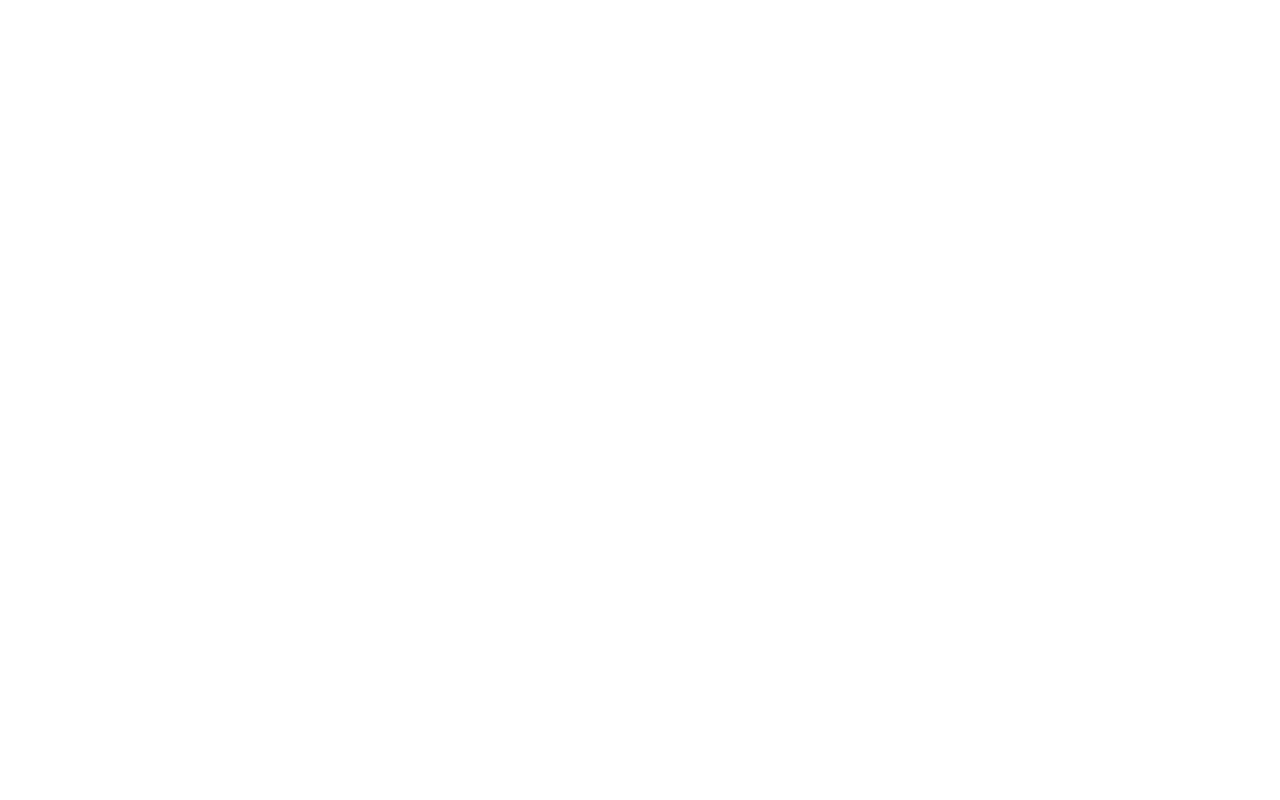
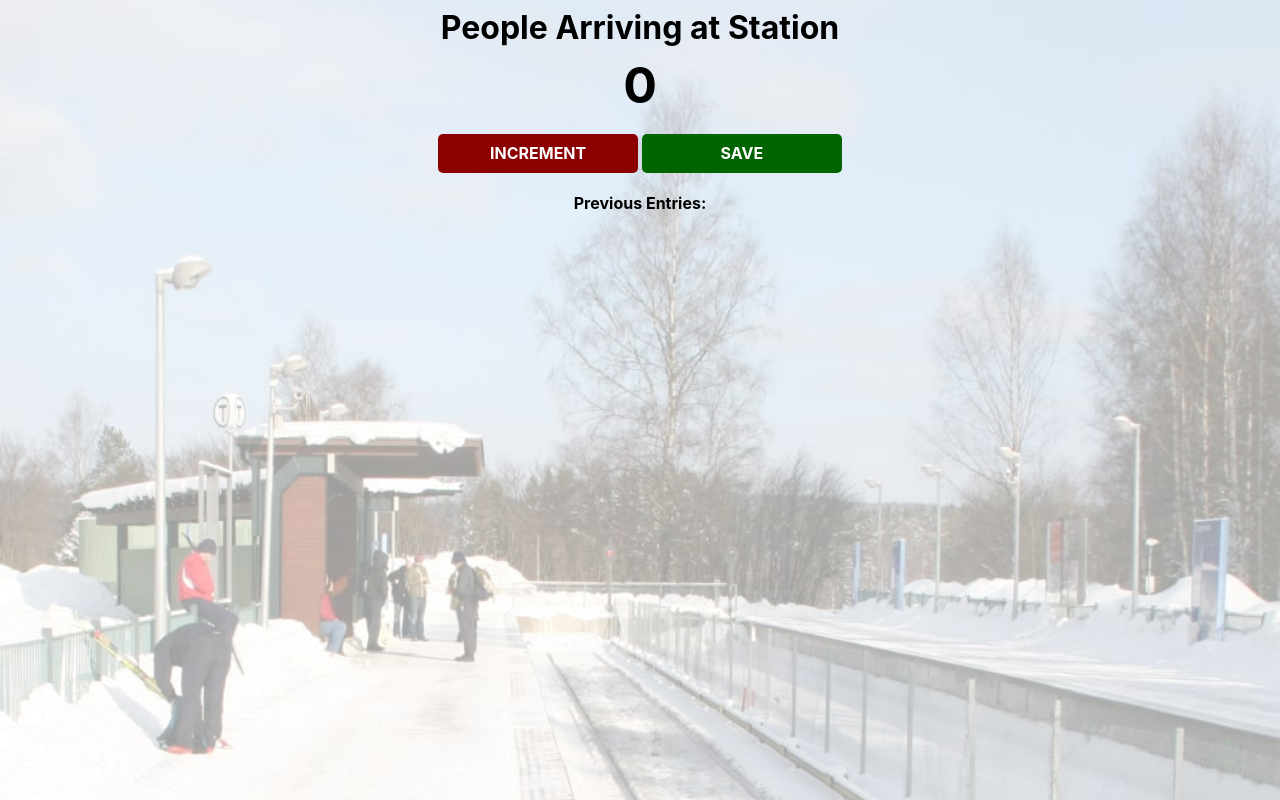
Before and after one commit to omarruedas/People-Counter, a website: page index.html in a window 1280 px wide. Drawn offline with nearby package versions, Linux system fonts and the light colour scheme.

Commit message:
Third Commit

```diff
--- a/index.html
+++ b/index.html
@@ -1,12 +1,13 @@
-<!DOCTYPE html>
-<html lang="en">
-<head>
-    <meta charset="UTF-8">
-    <meta http-equiv="X-UA-Compatible" content="IE=edge">
-    <meta name="viewport" content="width=device-width, initial-scale=1.0">
-    <title>Document</title>
-</head>
-<body>
-
-</body>
+<html>
+    <head><link rel="stylesheet" href="https://cdnjs.cloudflare.com/ajax/libs/normalize/8.0.1/normalize.css">
+        <link rel="stylesheet" href="styles.css">
+    </head>
+    <body>
+        <h1>People Arriving at Station</h1>
+        <h2 id="count-el">0</h2>
+        <button id="increment-btn" onclick="increment()">INCREMENT</button>
+        <button id="save-btn" onclick="save()">SAVE</button>
+        <p id="save-el">Previous Entries: </p>
+        <script src="index.js"></script>
+    </body>
 </html>
--- a/index.js
+++ b/index.js
@@ -0,0 +1,18 @@
+let saveEl = document.getElementById("save-el")
+let countEl = document.getElementById("count-el")
+let count = 0
+
+console.log(saveEl)
+
+function increment() {
+    count += 1
+    countEl.textContent = count
+}
+
+ //1. Create a function, save(), which logs out the count when it's called
+function save() {
+    let countStr = count + " - "
+    saveEl.textContent += countStr
+    countEl.textContent = 0
+    count = 0
+}
```
Also changed, not shown: package.json (added, +22 -0 lines), station.jpg (added), 1 other file.
